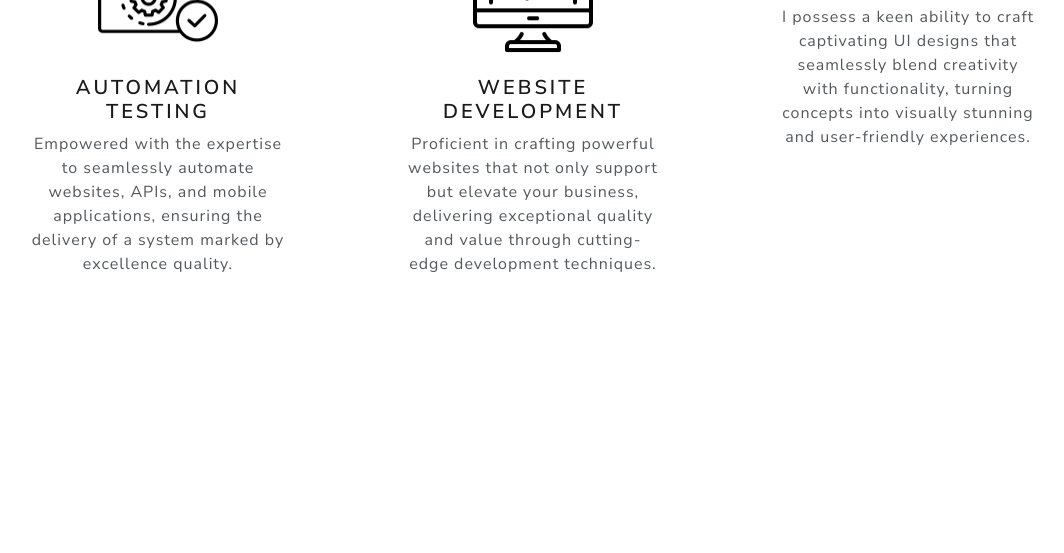
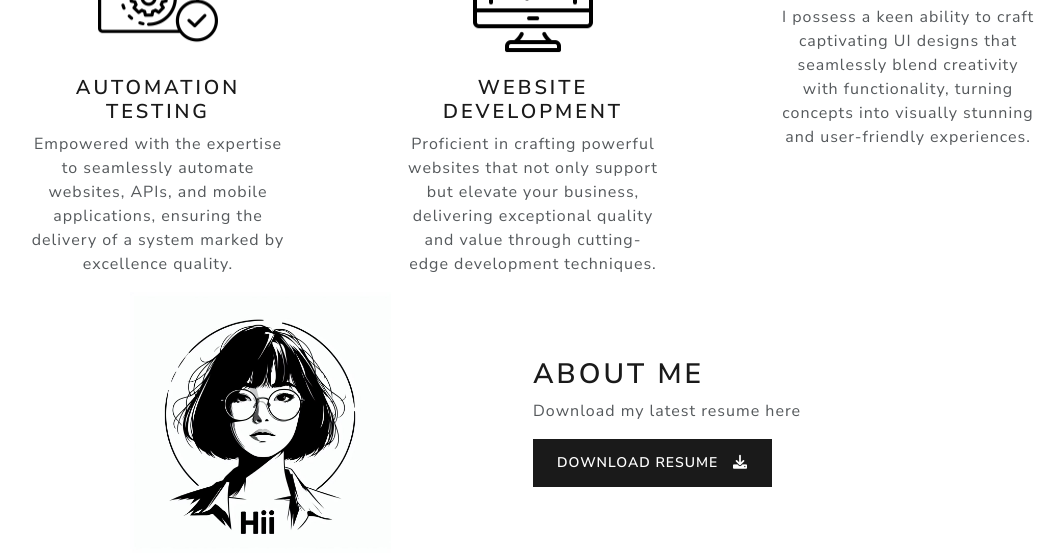
Before and after one commit to finkastwn/finkastwn.github.io, a website: page index.html in a window 1280 px wide. Shown: the part 953-1506 px from the top of the page, without its empty margins (107-1171 px from the left). Before the commit the page ends 1245 px from the top, so only its background shows below. Drawn offline with nearby package versions, Linux system fonts and the light colour scheme; no server answers.

Commit message:
feat: add download resume on about section

```diff
--- a/index.html
+++ b/index.html
@@ -38,14 +38,19 @@
   <!-- Introduction Section -->
   <div id="home-section" class="container"></div>
 
+  <!-- Skill Section -->
+  <div id="skill-section" class="container"></div>
+
   <!-- About Section -->
   <div id="about-section" class="container"></div>
+
 
   <script>
    document.addEventListener('DOMContentLoaded', () => {
     fetchAllSections().then(() => {
       // Add event listeners for each navbar link using utils functions
       addNavLinkListener('home-link', 'home');
+      addNavLinkListener('skill-link', 'skill');
       addNavLinkListener('about-link', 'about');
       addNavLinkListener('project-link', 'project');
       addNavLinkListener('contact-link', 'contact');
--- a/section/about-section.html
+++ b/section/about-section.html
@@ -7,21 +7,42 @@
         <div class="col-md-3" style="text-align: center; margin-right: 6em;">
             <img src="../assets/img/automated.png" style="max-width: 50%;" class="img-fluid">
             <h4 style="margin-top: 20px;">Automation Testing</h4>
-            <p class="text-justify">Empowered with the expertise to seamlessly automate websites, APIs, and mobile applications, ensuring the delivery of a system marked by excellence quality.</p>
+            <p class="text-justify">Empowered with the expertise to seamlessly automate websites, APIs, and mobile
+                applications, ensuring the delivery of a system marked by excellence quality.</p>
         </div>
 
         <!-- Second Column -->
         <div class="col-md-3" style="text-align: center; margin-right: 6em;">
             <img src="../assets/img/coding.png" style="max-width: 50%;" class="img-fluid">
             <h4 style="margin-top: 20px;">Website Development</h4>
-            <p class="text-justify">Proficient in crafting powerful websites that not only support but elevate your business, delivering exceptional quality and value through cutting-edge development techniques.</p>
+            <p class="text-justify">Proficient in crafting powerful websites that not only support but elevate your
+                business, delivering exceptional quality and value through cutting-edge development techniques.</p>
         </div>
 
         <!-- Third Column -->
         <div class="col-md-3" style="text-align: center">
             <img src="../assets/img/website.png" style="max-width: 50%;" class="img-fluid">
             <h4 style="margin-top: 20px;">UI/UX Design</h4>
-            <p class="text-justify"> I possess a keen ability to craft captivating UI designs that seamlessly blend creativity with functionality, turning concepts into visually stunning and user-friendly experiences.</p>
+            <p class="text-justify"> I possess a keen ability to craft captivating UI designs that seamlessly blend
+                creativity with functionality, turning concepts into visually stunning and user-friendly experiences.
+            </p>
         </div>
     </div>
+
+    <div class="container mx-auto">
+        <div class="row text-center no-gutters">
+            <!-- Single Column for Text -->
+            <div class="col-md-6" style="align-items: flex-end;">
+                <img src="../assets/img/hi_girl.jpeg" alt="Image description" style="max-width: 50%;">
+            </div>
+
+            <!-- Second Column -->
+            <div class="col-md-6" style="display: flex; align-items: flex-start; justify-content: center; flex-direction: column; padding: 0;">
+                <h2>About Me</h2>
+                <p>Download my latest resume here</p>
+                <a href="../assets/pdf/Wina Finka-resume.pdf" download="resumeWina.pdf" class="btn btn-primary" target="_blank" style="flex-shrink: 0;">Download Resume <i class="fas fa-download" style="margin-left: 10px;"></i></a>
+            </div>
+        </div>
+    </div>
+
 </div>
```
Also changed, not shown: assets/img/hi_girl.jpeg (added), 2 other files.
